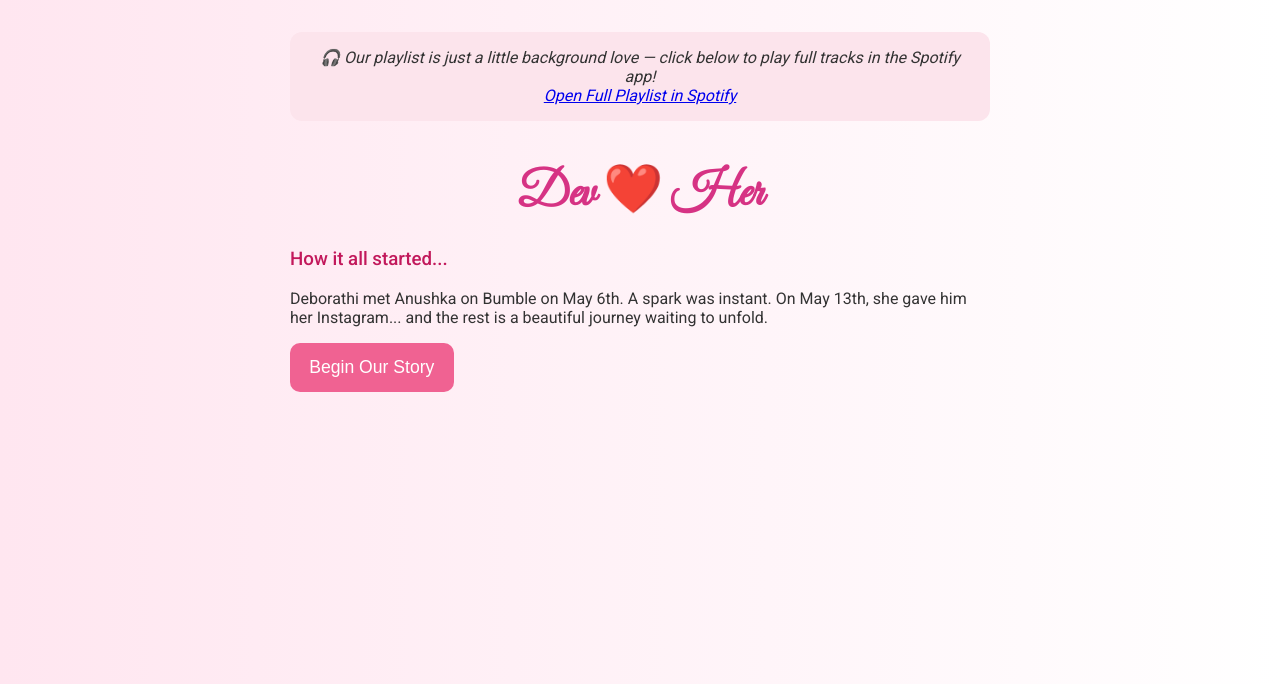
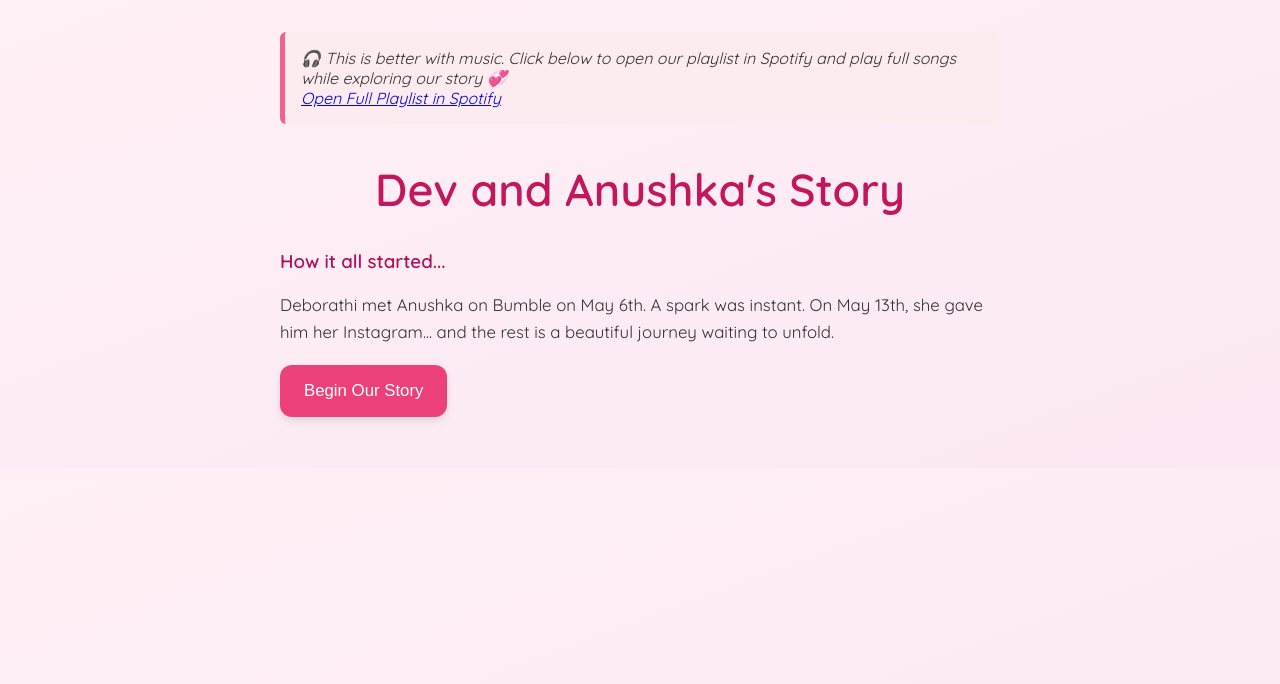
Before and after one commit to debosen/dev-her-story-mode, a plain HTML site: page index.html in a window 1280 px wide. Shown: the top 684 px of the page. Drawn offline with Linux system fonts and the light colour scheme.

Commit message:
Add files via upload

```diff
--- a/index.html
+++ b/index.html
@@ -4,32 +4,31 @@
 <head>
   <meta charset="UTF-8" />
   <meta name="viewport" content="width=device-width, initial-scale=1.0" />
-  <title>Dev ❤️ Her - Our Story</title>
-  <link href="https://fonts.googleapis.com/css2?family=Great+Vibes&family=Roboto:wght@400;500&display=swap" rel="stylesheet">
+  <title>Dev and Anushka's Story</title>
+  <link href="https://fonts.googleapis.com/css2?family=Quicksand:wght@400;600&display=swap" rel="stylesheet">
   <style>
     body {
-      font-family: 'Roboto', sans-serif;
-      background: linear-gradient(to right, #ffe6f0, #fff);
+      font-family: 'Quicksand', sans-serif;
+      background: linear-gradient(to bottom right, #fff0f5, #fbe8f4);
       color: #333;
       padding: 2rem;
-      max-width: 700px;
+      max-width: 720px;
       margin: auto;
-      position: relative;
       overflow-x: hidden;
     }
 
     h2 {
-      font-family: 'Great Vibes', cursive;
-      font-size: 3rem;
+      font-size: 2.8rem;
       text-align: center;
-      color: #d63384;
-      margin-bottom: 0.5rem;
+      color: #c2185b;
+      margin-bottom: 1.2rem;
+      animation: fadeIn 1s ease-out;
     }
 
     h3 {
-      color: #c2185b;
-      font-weight: 500;
-      margin-top: 1.5rem;
+      color: #ad1457;
+      font-weight: 600;
+      margin-top: 2rem;
     }
 
     .story {
@@ -43,29 +42,31 @@
 
     .choice {
       display: block;
-      margin: 1rem 0;
-      padding: 0.9rem 1.2rem;
-      background-color: #f06292;
+      margin: 1.2rem 0;
+      padding: 1rem 1.5rem;
+      background-color: #ec407a;
       color: white;
       border: none;
-      border-radius: 10px;
+      border-radius: 12px;
       cursor: pointer;
-      font-size: 1.1rem;
-      transition: background 0.3s ease;
+      font-size: 1.05rem;
+      transition: background 0.3s ease, transform 0.2s ease;
+      box-shadow: 0 4px 8px rgba(0,0,0,0.1);
     }
 
     .choice:hover {
       background-color: #d81b60;
+      transform: scale(1.02);
     }
 
     .music-note {
-      background: #fce4ec;
-      border-radius: 12px;
+      background: #fdecef;
+      border-left: 5px solid #f06292;
       padding: 1rem;
       margin-bottom: 2rem;
-      text-align: center;
       font-style: italic;
-      animation: fadeIn 1s ease-in-out;
+      border-radius: 6px;
+      animation: fadeIn 1.2s ease-in;
     }
 
     .spotify-player-container {
@@ -84,6 +85,11 @@
       border: none;
     }
 
+    p {
+      font-size: 1.05rem;
+      line-height: 1.6;
+    }
+
     @keyframes fadeIn {
       0% { opacity: 0; transform: translateY(20px); }
       100% { opacity: 1; transform: translateY(0); }
@@ -98,11 +104,11 @@
 <body>
 
   <div class="music-note">
-    🎧 Our playlist is just a little background love — click below to play full tracks in the Spotify app!<br />
+    🎧 This is better with music. Click below to open our playlist in Spotify and play full songs while exploring our story 💞<br />
     <a href="https://open.spotify.com/playlist/37i9dQZF1EJzGXIkg71A8v" target="_blank">Open Full Playlist in Spotify</a>
   </div>
 
-  <h2>Dev ❤️ Her</h2>
+  <h2>Dev and Anushka's Story</h2>
 
   <div id="story0" class="story visible">
     <h3>How it all started...</h3>
```
